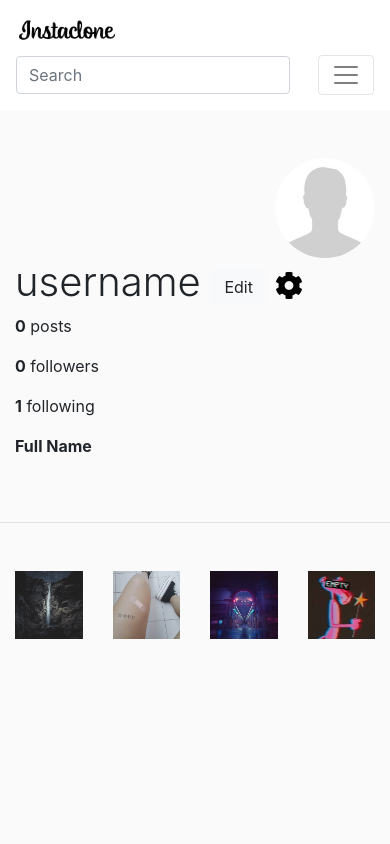
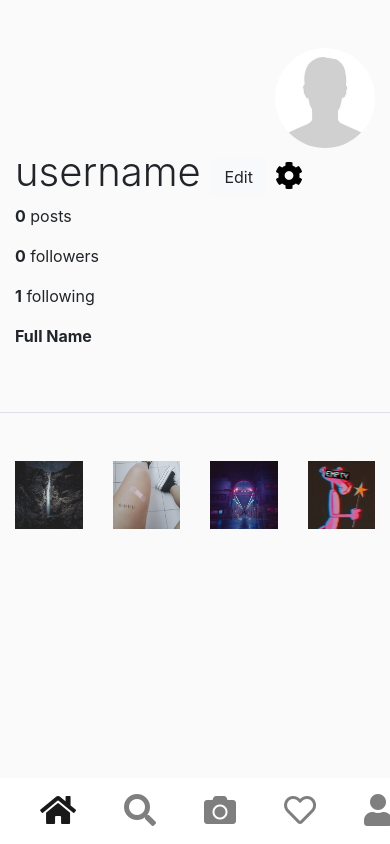
Before and after one commit to admirhusic/instagram-clone-html-template, a PHP site: page /profile.html in a window 390 px wide. Run offline with PHP 8.4, Linux system fonts and the light colour scheme; some libraries are stand-ins or nearby versions.

Commit message:
Mobile navigation support

```diff
--- a/profile.html
+++ b/profile.html
@@ -15,8 +15,8 @@
 </head>
 
 <body>
-    <!-- Navbar -->
-    <nav class="navbar navbar-expand-lg navbar-light bg-light">
+       <!-- Navbar -->
+       <nav class="navbar navbar-expand-lg navbar-light bg-light d-none d-xl-flex">
         <a class="navbar-brand" href="#"> <img src="/images/logo-small.png" alt=""> </a>
         <form class="form-inline my-2 my-lg-0 ">
             <input class="form-control mr-sm-2" type="search" placeholder="Search" aria-label="Search">
@@ -28,7 +28,7 @@
         </button>
         <div class="collapse navbar-collapse" id="navbarSupportedContent">
             <ul class="navbar-nav ml-auto">
-                <li class="nav-item">
+                <li class="nav-item active">
                     <a class="nav-link" href="/home.html"><i class="fas fa-home fa-lg"></i><span
                             class="sr-only">(current)</span></a>
                 </li>
@@ -36,7 +36,8 @@
                     <a class="nav-link" href="/explore.html"><i class="far fa-compass fa-lg"></i></a>
                 </li>
                 <li class="nav-item">
-                    <a class="nav-link" href="#"> <i class="far fa-heart fa-lg"></i></a>
+
+                    <a  class="nav-link" href="#" data-toggle="notification-popover" title="Notifications" data-trigger="focus" data-content="Someone liked your photo" data-placement="bottom"><i class="far fa-heart fa-lg"></i></a>
                 </li>
                 <div class="dropdown-menu" aria-labelledby="navbarDropdown">
                     <a class="dropdown-item" href="#">Action</a>
@@ -46,13 +47,37 @@
                 </div>
                 </li>
                 <li class="nav-item">
-                    <a class="nav-link active" href="/profile.html"><img src="/images/avatar.jpg" alt="..."
+                    <a class="nav-link" href="/profile.html"><img src="/images/avatar.jpg" alt="..."
                             class="rounded-circle avatar"></a>
                 </li>
             </ul>
         </div>
     </nav>
     <!-- Navbar end -->
+
+    <!-- Navbar navbar mobile -->
+    <nav class="navbar navbar-expand navbar-light bg-light fixed-bottom d-lg-none">
+        <div class="collapse navbar-collapse">
+          <ul class="navbar-nav m-auto navbar-mobile">
+            <li class="nav-item active">
+              <a class="nav-link" href="#"><i class="fas fa-home fa-2x"></i><span class="sr-only">(current)</span></a>
+            </li>
+            <li class="nav-item">
+              <a class="nav-link" href="#"><i class="fas fa-search fa-2x"></i></a>
+            </li>
+            <li class="nav-item">
+                <a class="nav-link" href="#"><i class="fas fa-camera fa-2x"></i></a>
+              </li>
+              <li class="nav-item">
+                <a class="nav-link" href="#"><i class="far fa-heart fa-2x"></i></a>
+              </li>
+              <li class="nav-item">
+                <a class="nav-link" href="#"><i class="fas fa-user fa-2x"></i></a>
+              </li>
+          </ul>
+        </div>
+      </nav>
+    <!-- Navbar mobile end -->
 
     <!-- Content -->
     <div class="container mt-5 profile">
--- a/style.css
+++ b/style.css
@@ -44,3 +44,7 @@
 .profile img {
     width: 100%;
 }
+
+.navbar-mobile li {
+    margin: 0 1em 0 1em;
+}
```
Also changed, not shown: explore.html (+31 -6 lines), home.html (+25 -1 lines).
